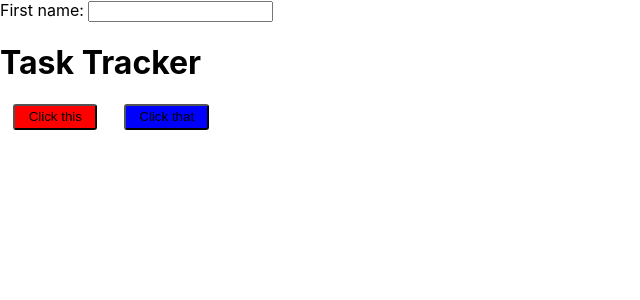
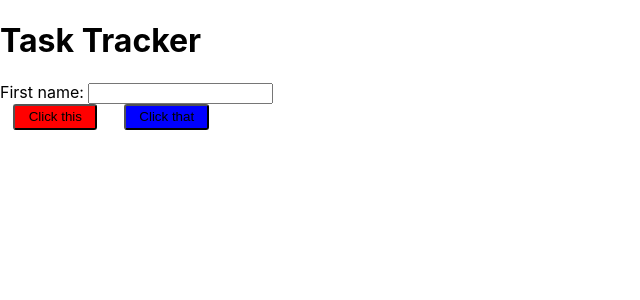
Before and after one commit to helenchg/wearml-react, a React (Create React App) app: page / in a window 1280 px wide. Shown: the top 300 px of the page, without its empty margins (0-640 px from the left). Built offline with nearby package versions, Linux system fonts and the light colour scheme.

Commit message:
moved wearml install location

```diff
--- a/src/App.js
+++ b/src/App.js
@@ -1,7 +1,6 @@
 import Header from "./components/Header";
 import { Button } from "./components/Button-style";
 
-import "wearml/wearml_engine";
 //import wearML from "wearml/wearml_engine";
 
 //window.wearML = wearML;
@@ -10,6 +9,7 @@ import "wearml/wearml_engine";
 const App = () => {
   return (
     <div className="container">
+      <Header />
       <form>
         First name:{" "}
         <input
@@ -19,7 +19,6 @@ const App = () => {
           data-wml-style=".overlay"
         />
       </form>
-      <Header />
       <Button backgroundColor="red">Click this</Button>
       <Button backgroundColor="blue">Click that</Button>
     </div>
--- a/src/index.js
+++ b/src/index.js
@@ -2,7 +2,7 @@ import React from "react";
 import ReactDOM from "react-dom";
 import "./index.css";
 import App from "./App";
-
+import "wearml/wearml_engine";
 ReactDOM.render(
   <React.StrictMode>
     <App />
```
